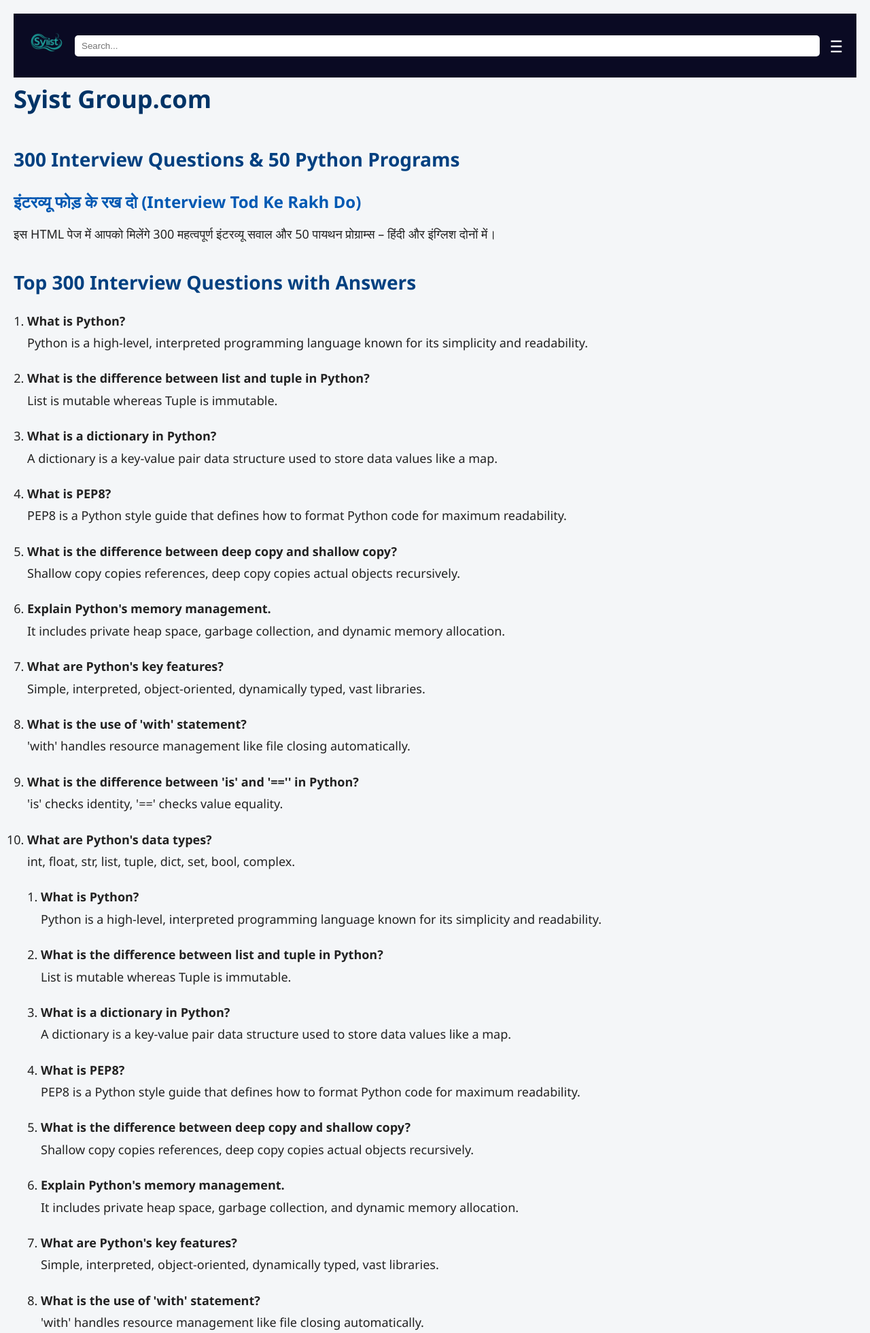
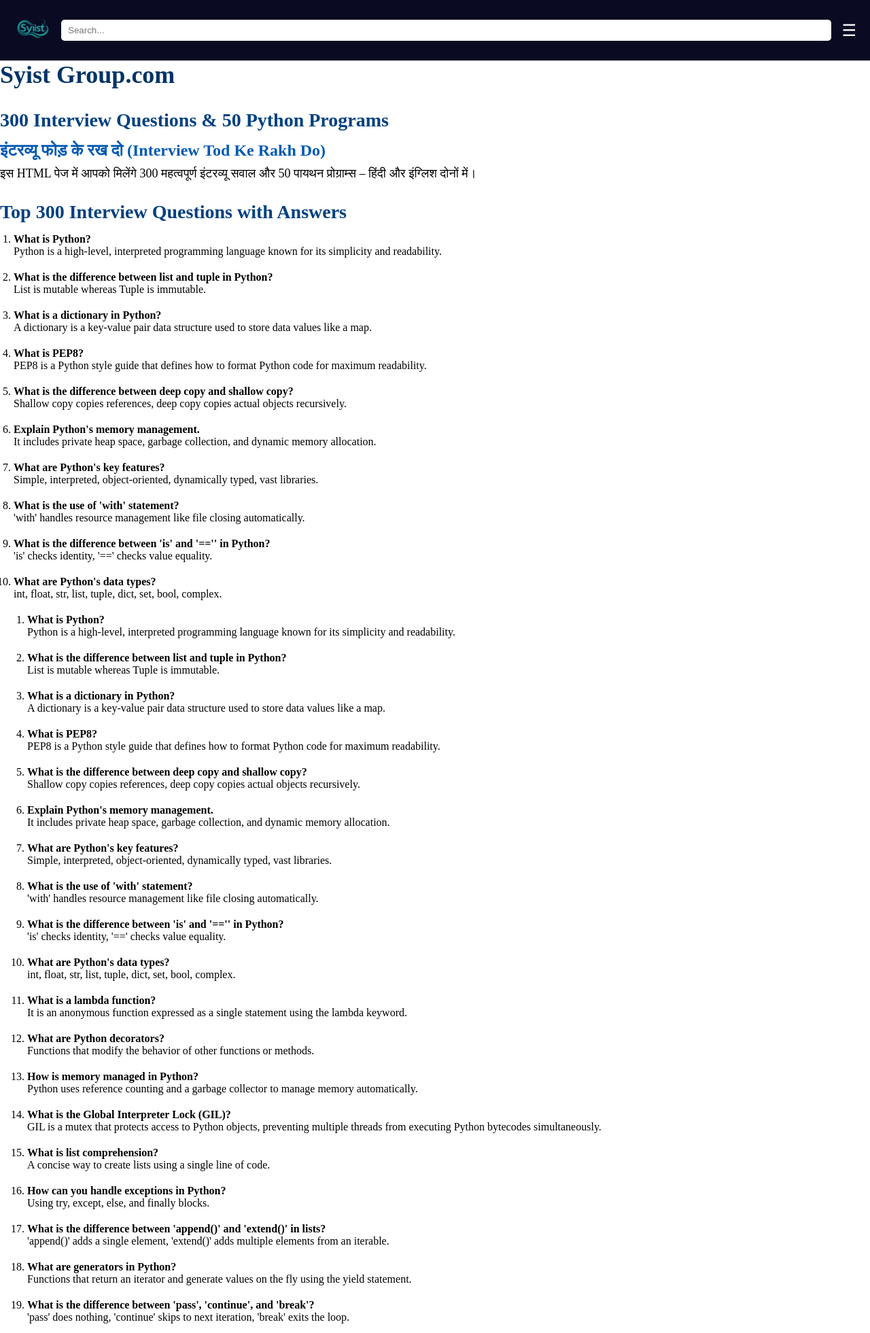
Before and after one commit to Ashok8601/Syist, a Django app: page /python_300_project/ in a window 1280 px wide. Shown: the top 1961 px of the page at 68% size. Run offline with Django 5.2, Linux system fonts and the light colour scheme.

Commit message:
Update python_300_project.html

```diff
--- a/polls/templates/python_300_project.html
+++ b/polls/templates/python_300_project.html
@@ -6,14 +6,7 @@
   <meta name="keywords" content="interview questions, python programs, Syist Group, job preparation, coding interview">
   <meta name="author" content="Syist Group">
   <style>
-    body {
-      font-family: 'Segoe UI', Tahoma, Geneva, Verdana, sans-serif;
-      margin: 20px;
-      line-height: 1.8;
-      background-color: #f4f6f8;
-      color: #222;
-      font-size: 18px;
-    }
+
 
     h1 {
       font-size: 36px;
```
